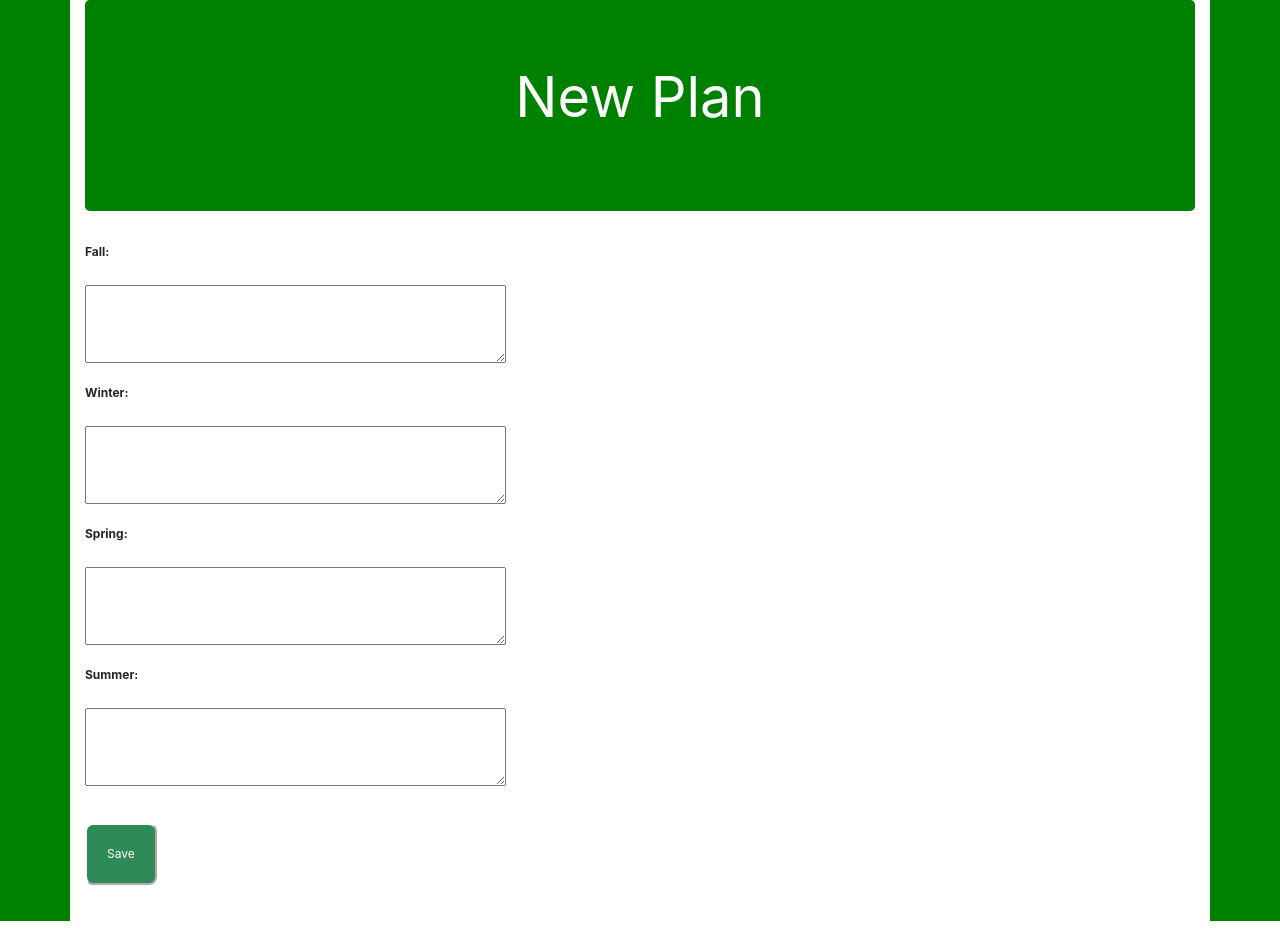
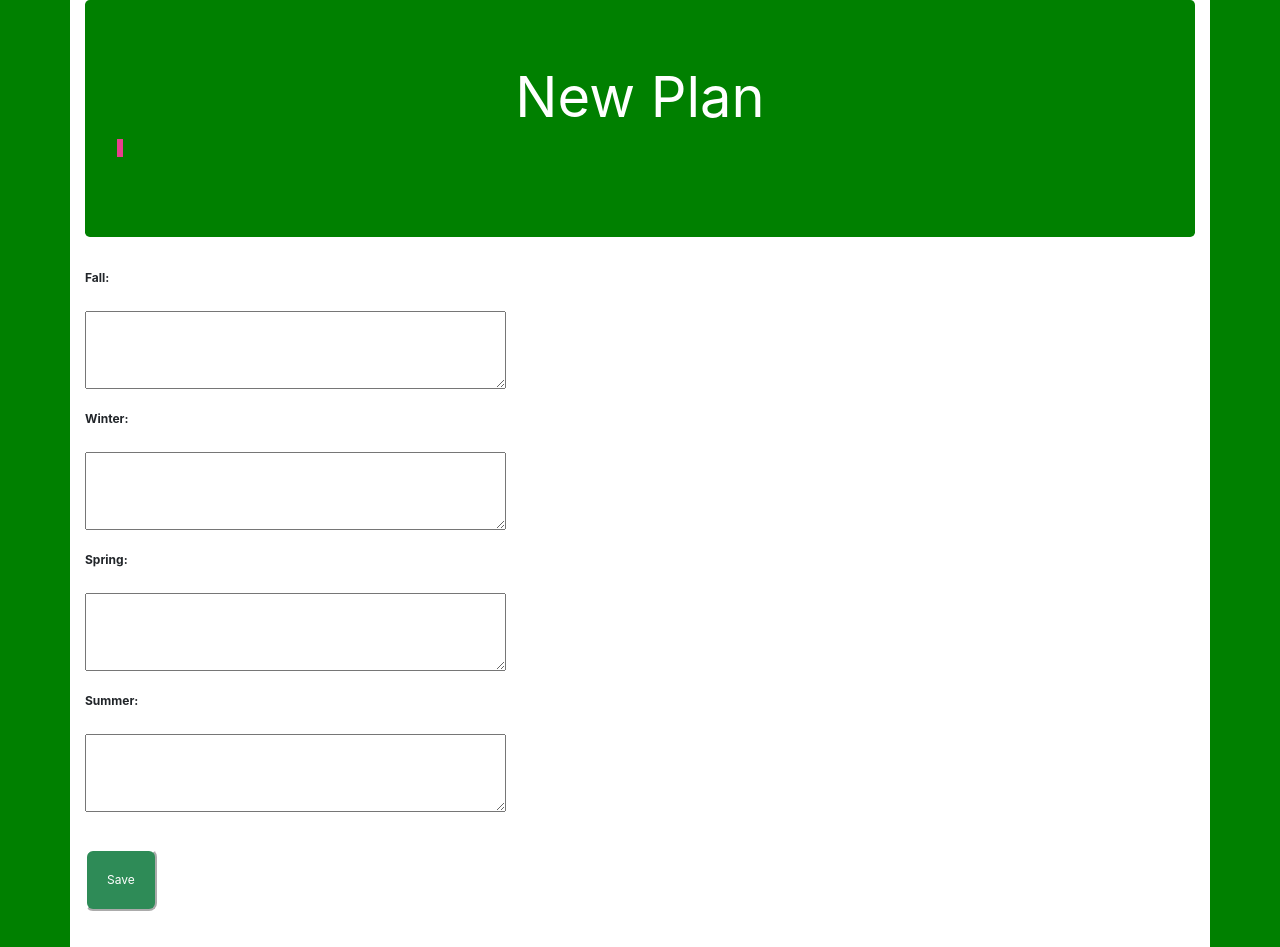
Before and after one commit to amc206/SDEV485-GroupProject, a PHP site: page /new-plan.php in a window 1280 px wide. Before the commit the page ends 921 px from the top, so only its background shows below. Run offline with PHP 8.4, Linux system fonts and the light colour scheme.

Commit message:
tried to add a border around generated token

```diff
--- a/PBI-1/styles/PBI-1-styles.css
+++ b/PBI-1/styles/PBI-1-styles.css
@@ -14,6 +14,12 @@ body
 {
     background-color: green;
 }
+
+code#output
+{
+    border-style: solid;
+}
+
 
 /*body
 {
```
